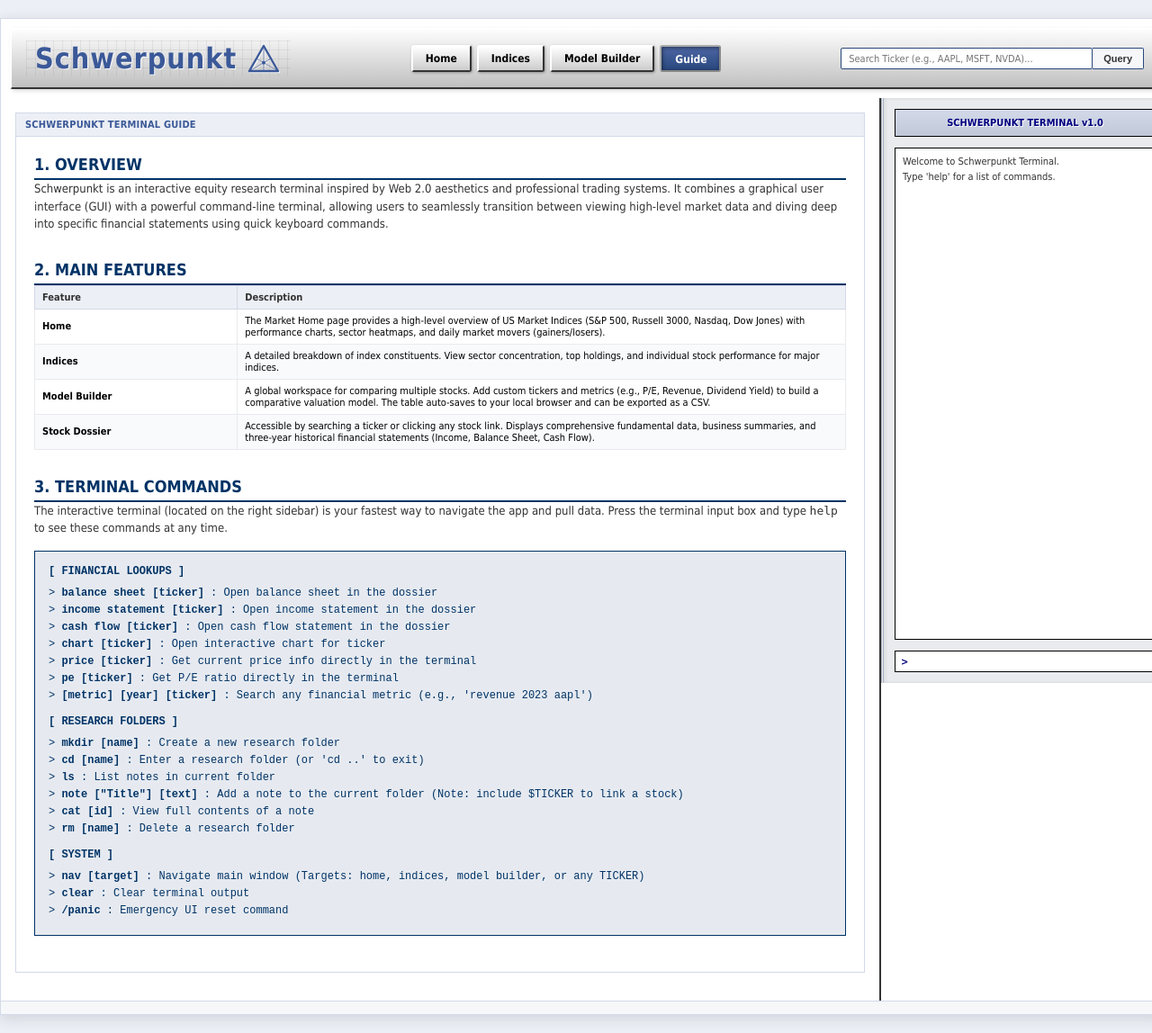
After one commit to Paal-Sandstrom/schwerpunkt, a Flask app: page /guide in a window 1280 px wide. The commit adds this page. Shown: the whole page at 90% size. Run offline with Flask 3, Linux system fonts and the light colour scheme.

Commit message:
Add User Guide page and nav route

```diff
--- a/app.py
+++ b/app.py
@@ -1473,6 +1473,10 @@ def index_constituents(index_id):
 def model_builder_view():
     return render_template('model_builder.html')
 
+@app.route('/guide')
+def guide_view():
+    return render_template('guide.html')
+
 @app.route('/query', methods=['GET', 'POST'])
 def query_ticker():
     """Redirect user search input to target stock ticker route."""
@@ -1590,6 +1594,8 @@ def terminal_command():
                 return jsonify({'action': 'redirect', 'url': url_for('index_constituents', index_id='sp500')})
             elif target == 'model builder':
                 return jsonify({'action': 'redirect', 'url': url_for('model_builder_view')})
+            elif target == 'guide':
+                return jsonify({'action': 'redirect', 'url': url_for('guide_view')})
             else:
                 ticker = parts[1].upper()
                 return jsonify({'action': 'redirect', 'url': url_for('ticker_detail', symbol=ticker)})
--- a/templates/base.html
+++ b/templates/base.html
@@ -35,6 +35,7 @@
                 {% endif %}
                 <a href="{{ url_for('index_constituents', index_id='sp500') }}" class="web-nav-link {% if request.path.startswith('/index-constituents/') %}active{% endif %}">Indices</a>
                 <a href="{{ url_for('model_builder_view') }}" class="web-nav-link {% if request.path == '/model-builder' %}active{% endif %}">Model Builder</a>
+                <a href="{{ url_for('guide_view') }}" class="web-nav-link {% if request.path == '/guide' %}active{% endif %}">Guide</a>
             </nav>
 
             <div class="web-search-box">
--- /dev/null
+++ b/templates/guide.html
@@ -0,0 +1,78 @@
+{% extends 'base.html' %}
+
+{% block title %}User Guide - Schwerpunkt Stock Terminal{% endblock %}
+
+{% block content %}
+<div class="box">
+    <div class="box-header" style="display: flex; justify-content: space-between; align-items: center;">
+        <span>SCHWERPUNKT TERMINAL GUIDE</span>
+    </div>
+    <div class="box-body" style="padding: 20px;">
+        <h2 style="color: #003366; font-family: Tahoma, Arial, sans-serif; font-size: 18px; border-bottom: 2px solid #003366; padding-bottom: 5px; margin-top: 0;">1. OVERVIEW</h2>
+        <p style="font-family: Tahoma, Arial, sans-serif; font-size: 13px; color: #333; line-height: 1.5;">
+            Schwerpunkt is an interactive equity research terminal inspired by Web 2.0 aesthetics and professional trading systems.
+            It combines a graphical user interface (GUI) with a powerful command-line terminal, allowing users to seamlessly transition
+            between viewing high-level market data and diving deep into specific financial statements using quick keyboard commands.
+        </p>
+
+        <h2 style="color: #003366; font-family: Tahoma, Arial, sans-serif; font-size: 18px; border-bottom: 2px solid #003366; padding-bottom: 5px; margin-top: 30px;">2. MAIN FEATURES</h2>
+
+        <table class="data-table" style="margin-bottom: 20px;">
+            <thead>
+                <tr class="statement-header-row">
+                    <th style="width: 25%;">Feature</th>
+                    <th>Description</th>
+                </tr>
+            </thead>
+            <tbody>
+                <tr>
+                    <td class="text-bold">Home</td>
+                    <td>The Market Home page provides a high-level overview of US Market Indices (S&P 500, Russell 3000, Nasdaq, Dow Jones) with performance charts, sector heatmaps, and daily market movers (gainers/losers).</td>
+                </tr>
+                <tr>
+                    <td class="text-bold">Indices</td>
+                    <td>A detailed breakdown of index constituents. View sector concentration, top holdings, and individual stock performance for major indices.</td>
+                </tr>
+                <tr>
+                    <td class="text-bold">Model Builder</td>
+                    <td>A global workspace for comparing multiple stocks. Add custom tickers and metrics (e.g., P/E, Revenue, Dividend Yield) to build a comparative valuation model. The table auto-saves to your local browser and can be exported as a CSV.</td>
+                </tr>
+                <tr>
+                    <td class="text-bold">Stock Dossier</td>
+                    <td>Accessible by searching a ticker or clicking any stock link. Displays comprehensive fundamental data, business summaries, and three-year historical financial statements (Income, Balance Sheet, Cash Flow).</td>
+                </tr>
+            </tbody>
+        </table>
+
+        <h2 style="color: #003366; font-family: Tahoma, Arial, sans-serif; font-size: 18px; border-bottom: 2px solid #003366; padding-bottom: 5px; margin-top: 30px;">3. TERMINAL COMMANDS</h2>
+        <p style="font-family: Tahoma, Arial, sans-serif; font-size: 13px; color: #333; line-height: 1.5; margin-bottom: 15px;">
+            The interactive terminal (located on the right sidebar) is your fastest way to navigate the app and pull data. Press the terminal input box and type <code>help</code> to see these commands at any time.
+        </p>
+
+        <div style="background: #e6eaf0; border: 1px solid #003366; padding: 15px; font-family: 'Courier New', monospace; font-size: 12px; color: #003366; margin-bottom: 20px;">
+            <div style="font-weight: bold; margin-bottom: 10px;">[ FINANCIAL LOOKUPS ]</div>
+            <div style="margin-bottom: 5px;">> <span style="font-weight: bold;">balance sheet [ticker]</span> : Open balance sheet in the dossier</div>
+            <div style="margin-bottom: 5px;">> <span style="font-weight: bold;">income statement [ticker]</span> : Open income statement in the dossier</div>
+            <div style="margin-bottom: 5px;">> <span style="font-weight: bold;">cash flow [ticker]</span> : Open cash flow statement in the dossier</div>
+            <div style="margin-bottom: 5px;">> <span style="font-weight: bold;">chart [ticker]</span> : Open interactive chart for ticker</div>
+            <div style="margin-bottom: 5px;">> <span style="font-weight: bold;">price [ticker]</span> : Get current price info directly in the terminal</div>
+            <div style="margin-bottom: 5px;">> <span style="font-weight: bold;">pe [ticker]</span> : Get P/E ratio directly in the terminal</div>
+            <div style="margin-bottom: 15px;">> <span style="font-weight: bold;">[metric] [year] [ticker]</span> : Search any financial metric (e.g., 'revenue 2023 aapl')</div>
+
+            <div style="font-weight: bold; margin-bottom: 10px;">[ RESEARCH FOLDERS ]</div>
+            <div style="margin-bottom: 5px;">> <span style="font-weight: bold;">mkdir [name]</span> : Create a new research folder</div>
+            <div style="margin-bottom: 5px;">> <span style="font-weight: bold;">cd [name]</span> : Enter a research folder (or 'cd ..' to exit)</div>
+            <div style="margin-bottom: 5px;">> <span style="font-weight: bold;">ls</span> : List notes in current folder</div>
+            <div style="margin-bottom: 5px;">> <span style="font-weight: bold;">note ["Title"] [text]</span> : Add a note to the current folder (Note: include $TICKER to link a stock)</div>
+            <div style="margin-bottom: 5px;">> <span style="font-weight: bold;">cat [id]</span> : View full contents of a note</div>
+            <div style="margin-bottom: 15px;">> <span style="font-weight: bold;">rm [name]</span> : Delete a research folder</div>
+
+            <div style="font-weight: bold; margin-bottom: 10px;">[ SYSTEM ]</div>
+            <div style="margin-bottom: 5px;">> <span style="font-weight: bold;">nav [target]</span> : Navigate main window (Targets: home, indices, model builder, or any TICKER)</div>
+            <div style="margin-bottom: 5px;">> <span style="font-weight: bold;">clear</span> : Clear terminal output</div>
+            <div style="margin-bottom: 5px;">> <span style="font-weight: bold;">/panic</span> : Emergency UI reset command</div>
+        </div>
+
+    </div>
+</div>
+{% endblock %}
```
